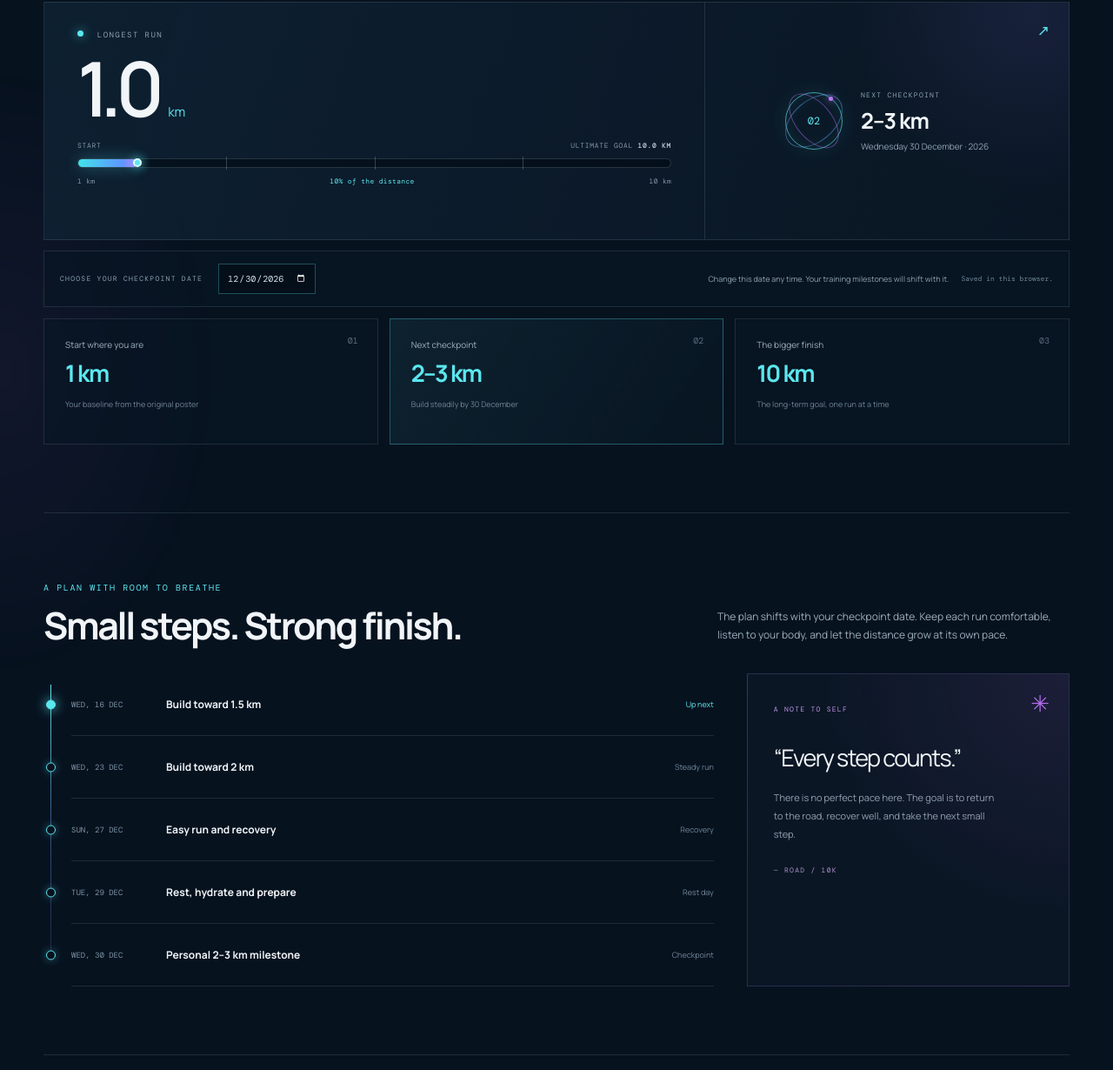
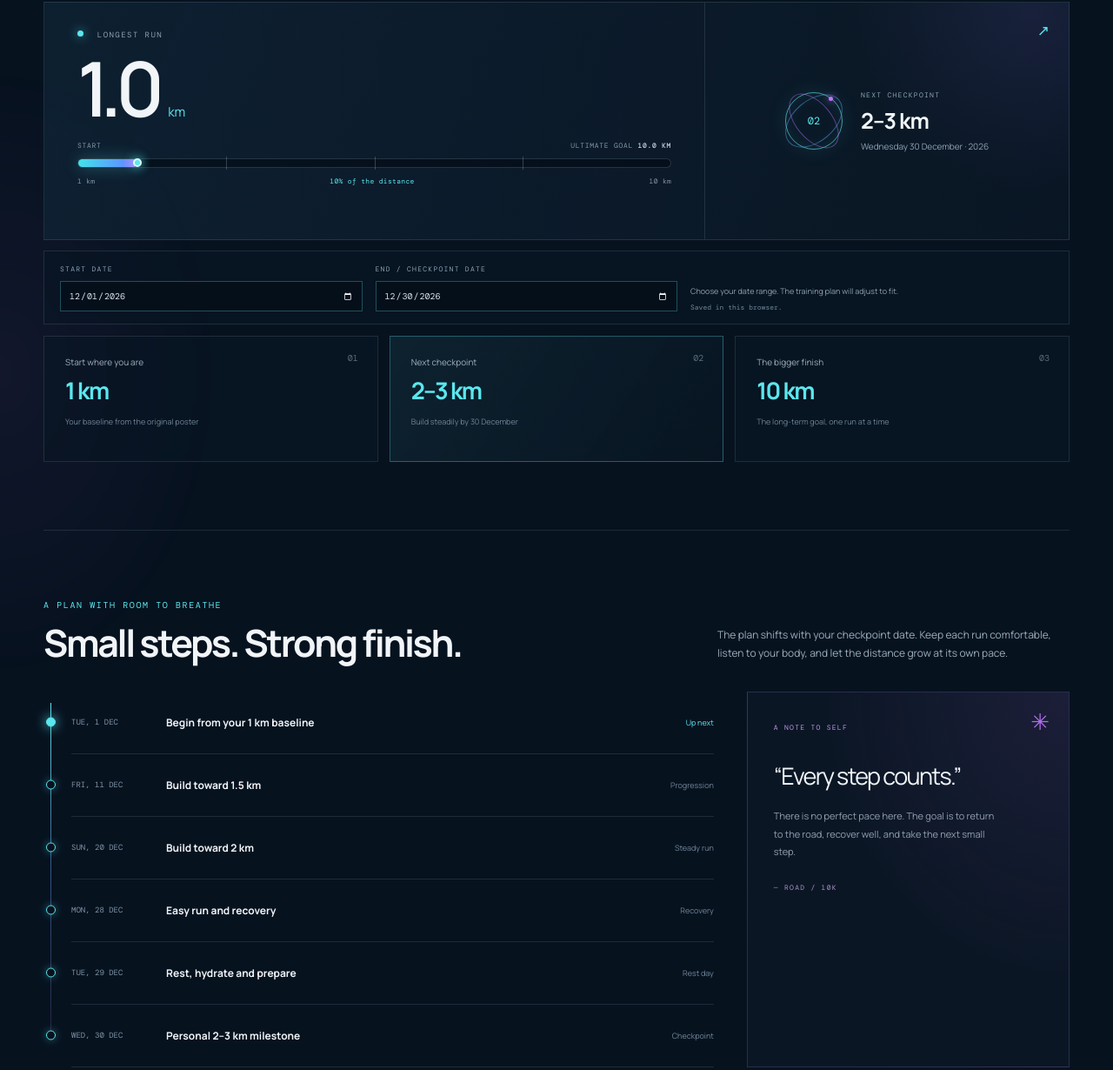
Before and after one commit to arshie512/road-to-10k, a plain HTML site: page index.html in a window 1280 px wide. Shown: the part 922-2152 px from the top of the page at 87% size. Drawn offline with nearby package versions, Linux system fonts and the light colour scheme.

Commit message:
Add editable start and checkpoint dates

```diff
--- a/app.js
+++ b/app.js
@@ -1,16 +1,10 @@
 const STORAGE_KEY = "road-to-10k-runs-v1";
+const START_STORAGE_KEY = "road-to-10k-start-date-v1";
 const CHECKPOINT_STORAGE_KEY = "road-to-10k-checkpoint-date-v1";
+const DEFAULT_START_DATE = "2026-12-01";
 const DEFAULT_CHECKPOINT_DATE = "2026-12-30";
 const BASELINE_KM = 1;
 const GOAL_KM = 10;
-
-const milestonePlan = [
-  { offset: -14, title: "Build toward 1.5 km", kind: "Easy progression" },
-  { offset: -7, title: "Build toward 2 km", kind: "Steady run" },
-  { offset: -3, title: "Easy run and recovery", kind: "Recovery" },
-  { offset: -1, title: "Rest, hydrate and prepare", kind: "Rest day" },
-  { offset: 0, title: "Personal 2–3 km milestone", kind: "Checkpoint" },
-];
 
 const $ = (selector) => document.querySelector(selector);
 const today = atMidnight(new Date());
@@ -38,12 +32,12 @@ function isValidDateValue(value) {
     && date.getDate() === day;
 }
 
-function loadCheckpointDate() {
+function loadStoredDate(key, fallback) {
   try {
-    const saved = localStorage.getItem(CHECKPOINT_STORAGE_KEY);
-    return saved && isValidDateValue(saved) ? saved : DEFAULT_CHECKPOINT_DATE;
+    const saved = localStorage.getItem(key);
+    return saved && isValidDateValue(saved) ? saved : fallback;
   } catch {
-    return DEFAULT_CHECKPOINT_DATE;
+    return fallback;
   }
 }
 
@@ -54,10 +48,25 @@ function shiftDate(value, offset) {
 }
 
 function getMilestones() {
-  return milestonePlan.map((item) => ({
-    ...item,
-    date: shiftDate(checkpointDate, item.offset),
-  }));
+  const spanDays = Math.max(0, Math.round((parseDate(checkpointDate) - parseDate(startDate)) / 86400000));
+  if (spanDays === 0) {
+    return [{ date: checkpointDate, title: "Starting point and checkpoint", kind: "Checkpoint" }];
+  }
+
+  const plan = [{ offset: 0, title: "Begin from your 1 km baseline", kind: "Start" }];
+  if (spanDays >= 10) {
+    plan.push(
+      { offset: Math.round(spanDays / 3), title: "Build toward 1.5 km", kind: "Progression" },
+      { offset: Math.round((spanDays * 2) / 3), title: "Build toward 2 km", kind: "Steady run" },
+      { offset: spanDays - 2, title: "Easy run and recovery", kind: "Recovery" },
+    );
+  } else if (spanDays >= 4) {
+    plan.push({ offset: Math.floor(spanDays / 2), title: "Easy progression toward your next distance", kind: "Build" });
+  }
+  if (spanDays >= 2) plan.push({ offset: spanDays - 1, title: "Rest, hydrate and prepare", kind: "Rest day" });
+  plan.push({ offset: spanDays, title: "Personal 2–3 km milestone", kind: "Checkpoint" });
+
+  return plan.map((item) => ({ ...item, date: shiftDate(startDate, item.offset) }));
 }
 
 function loadRuns() {
@@ -70,7 +79,12 @@ function loadRuns() {
 }
 
 let runs = loadRuns();
-let checkpointDate = loadCheckpointDate();
+let startDate = loadStoredDate(START_STORAGE_KEY, DEFAULT_START_DATE);
+let checkpointDate = loadStoredDate(CHECKPOINT_STORAGE_KEY, DEFAULT_CHECKPOINT_DATE);
+if (parseDate(checkpointDate) < parseDate(startDate)) {
+  startDate = DEFAULT_START_DATE;
+  checkpointDate = DEFAULT_CHECKPOINT_DATE;
+}
 
 function renderCountdown() {
   const delta = Math.round((parseDate(checkpointDate) - today) / 86400000);
@@ -87,6 +101,7 @@ function renderCountdown() {
 function renderCheckpointDate() {
   const date = parseDate(checkpointDate);
   const fullDate = date.toLocaleDateString("en-IN", { weekday: "long", day: "numeric", month: "long", year: "numeric" });
+  $("#start-date").value = startDate;
   $("#checkpoint-date").value = checkpointDate;
   $("#checkpoint-date-display").textContent = fullDate.replace(",", " ·");
   $("#checkpoint-stat-date").textContent = `Build steadily by ${date.toLocaleDateString("en-IN", { day: "numeric", month: "long" })}`;
@@ -183,7 +198,9 @@ function saveRuns() {
 }
 
 function init() {
+  const startInput = $("#start-date");
   const checkpointInput = $("#checkpoint-date");
+  startInput.value = startDate;
   checkpointInput.value = checkpointDate;
   renderCountdown();
   renderCheckpointDate();
@@ -191,22 +208,31 @@ function init() {
   renderProgress();
   renderRuns();
 
-  checkpointInput.addEventListener("change", () => {
-    if (!isValidDateValue(checkpointInput.value)) {
-      checkpointInput.value = checkpointDate;
+  const handleDateRangeChange = () => {
+    if (!isValidDateValue(startInput.value) || !isValidDateValue(checkpointInput.value)) {
+      $("#checkpoint-date-status").textContent = "Choose both dates to update your plan.";
       return;
     }
+    if (parseDate(checkpointInput.value) < parseDate(startInput.value)) {
+      $("#checkpoint-date-status").textContent = "Your end date must be on or after your start date.";
+      return;
+    }
+
+    startDate = startInput.value;
     checkpointDate = checkpointInput.value;
     try {
+      localStorage.setItem(START_STORAGE_KEY, startDate);
       localStorage.setItem(CHECKPOINT_STORAGE_KEY, checkpointDate);
-      $("#checkpoint-date-status").textContent = "Date saved in this browser.";
+      $("#checkpoint-date-status").textContent = "Date range saved in this browser.";
     } catch {
-      $("#checkpoint-date-status").textContent = "Date updated for this visit.";
+      $("#checkpoint-date-status").textContent = "Date range updated for this visit.";
     }
     renderCountdown();
     renderCheckpointDate();
     renderMilestones();
-  });
+  };
+  startInput.addEventListener("change", handleDateRangeChange);
+  checkpointInput.addEventListener("change", handleDateRangeChange);
 
   const dateInput = $("#run-date");
   const now = new Date();
--- a/index.html
+++ b/index.html
@@ -79,8 +79,9 @@
         </div>
 
         <div class="date-settings">
-          <label for="checkpoint-date"><span class="mini-label">CHOOSE YOUR CHECKPOINT DATE</span><input id="checkpoint-date" name="checkpoint-date" type="date" value="2026-12-30" /></label>
-          <div><p>Change this date any time. Your training milestones will shift with it.</p><span id="checkpoint-date-status" role="status" aria-live="polite">Saved in this browser.</span></div>
+          <label for="start-date"><span class="mini-label">START DATE</span><input id="start-date" name="start-date" type="date" value="2026-12-01" /></label>
+          <label for="checkpoint-date"><span class="mini-label">END / CHECKPOINT DATE</span><input id="checkpoint-date" name="checkpoint-date" type="date" value="2026-12-30" /></label>
+          <div><p>Choose your date range. The training plan will adjust to fit.</p><span id="checkpoint-date-status" role="status" aria-live="polite">Saved in this browser.</span></div>
         </div>
 
         <div class="stat-row" aria-label="Running milestones">
--- a/styles.css
+++ b/styles.css
@@ -92,12 +92,12 @@ button, input { font: inherit; }
 .track-legend span:nth-child(2) { color: var(--cyan); }
 .next-checkpoint { position: relative; display: flex; align-items: center; justify-content: center; gap: 21px; padding: 30px; border-left: 1px solid var(--line); overflow: hidden; }
 .next-checkpoint::before { content: ""; position: absolute; inset: 0; background: radial-gradient(circle at 90% 4%, rgba(113, 93, 198, .14), transparent 45%); }
-.date-settings { display: flex; align-items: center; justify-content: space-between; gap: 22px; margin-top: 12px; padding: 14px 18px; border: 1px solid var(--line); background: rgba(8, 22, 35, .58); }
-.date-settings label { display: flex; align-items: center; gap: 18px; }
+.date-settings { display: grid; grid-template-columns: minmax(0, 1fr) minmax(0, 1fr) minmax(0, 1.2fr); align-items: end; gap: 15px; margin-top: 12px; padding: 14px 18px; border: 1px solid var(--line); background: rgba(8, 22, 35, .58); }
+.date-settings label { display: flex; min-width: 0; flex-direction: column; gap: 8px; }
 .date-settings .mini-label { white-space: nowrap; }
-.date-settings input { min-height: 35px; padding: 0 9px; border: 1px solid rgba(91, 231, 238, .3); outline: 0; color: #d8e3ea; color-scheme: dark; background: rgba(4, 14, 24, .7); font-family: var(--mono); font-size: 10px; }
+.date-settings input { width: 100%; min-width: 0; min-height: 35px; padding: 0 9px; border: 1px solid rgba(91, 231, 238, .3); outline: 0; color: #d8e3ea; color-scheme: dark; background: rgba(4, 14, 24, .7); font-family: var(--mono); font-size: 10px; }
 .date-settings input:focus { border-color: rgba(91, 231, 238, .7); }
-.date-settings > div { display: flex; flex-wrap: wrap; justify-content: flex-end; align-items: center; gap: 7px 14px; }
+.date-settings > div { display: flex; flex-direction: column; align-items: flex-start; gap: 7px; }
 .date-settings p { margin: 0; color: #8fa3b2; font-size: 9px; }
 .date-settings [role="status"] { color: #6f8999; font-family: var(--mono); font-size: 8px; }
 .checkpoint-orbit { width: 66px; height: 66px; position: relative; flex: 0 0 auto; display: grid; place-items: center; border: 1px solid rgba(91, 231, 238, .65); border-radius: 50%; color: var(--cyan); font-family: var(--mono); font-size: 12px; box-shadow: inset 0 0 20px rgba(91, 231, 238, .08), 0 0 24px rgba(91, 231, 238, .09); }
@@ -189,8 +189,8 @@ button, input { font: inherit; }
   .hero h1 { font-size: clamp(49px, 7vw, 68px); }
   .hero-description { font-size: 13px; }
   .progress-panel { grid-template-columns: 1.2fr .8fr; }
-  .date-settings { align-items: flex-start; }
-  .date-settings > div { align-items: flex-end; flex-direction: column; text-align: right; }
+  .date-settings { grid-template-columns: 1fr 1fr; }
+  .date-settings > div { grid-column: 1 / -1; flex-direction: row; align-items: center; justify-content: space-between; gap: 10px; }
   .progress-main { padding-inline: 26px; }
   .next-checkpoint { padding-inline: 19px; gap: 14px; }
   .plan-layout { grid-template-columns: 1.1fr .9fr; gap: 22px; }
@@ -218,10 +218,9 @@ button, input { font: inherit; }
   .progress-panel { grid-template-columns: 1fr; }
   .progress-main { padding: 25px 21px 23px; }
   .next-checkpoint { min-height: 130px; justify-content: flex-start; padding-inline: 25px; border-left: 0; border-top: 1px solid var(--line); }
-  .date-settings { align-items: stretch; flex-direction: column; gap: 12px; padding: 15px; }
-  .date-settings label { align-items: flex-start; flex-direction: column; gap: 8px; }
-  .date-settings input { width: 100%; min-height: 41px; }
-  .date-settings > div { align-items: flex-start; text-align: left; }
+  .date-settings { grid-template-columns: 1fr; gap: 12px; padding: 15px; }
+  .date-settings input { min-height: 41px; }
+  .date-settings > div { grid-column: auto; align-items: flex-start; flex-direction: column; text-align: left; }
   .stat-row { grid-template-columns: 1fr; gap: 8px; }
   .stat-card { min-height: 126px; padding: 19px 21px; }
   .stat-card strong { font-size: 25px; }
```
Also changed, not shown: README.md.
